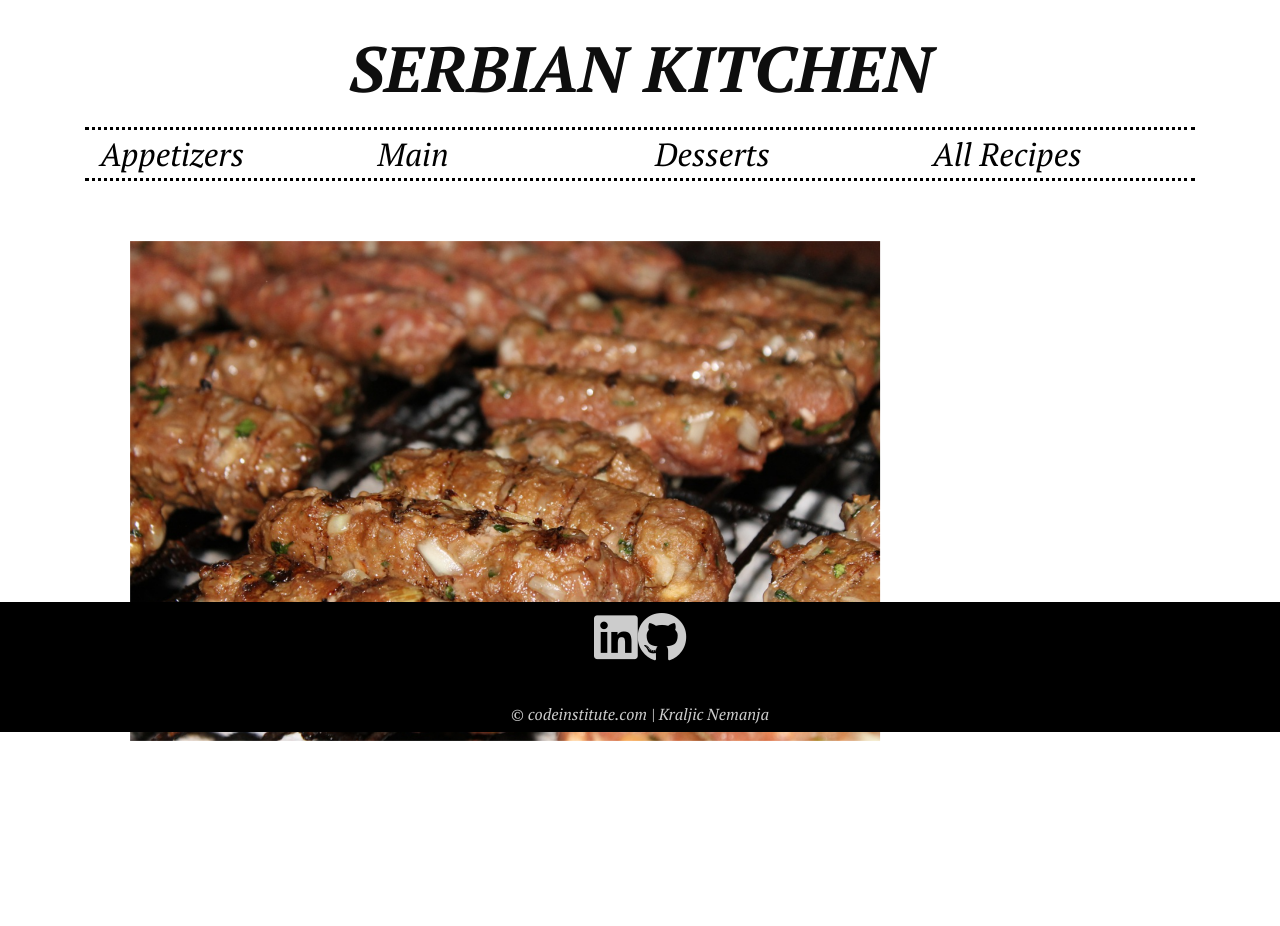
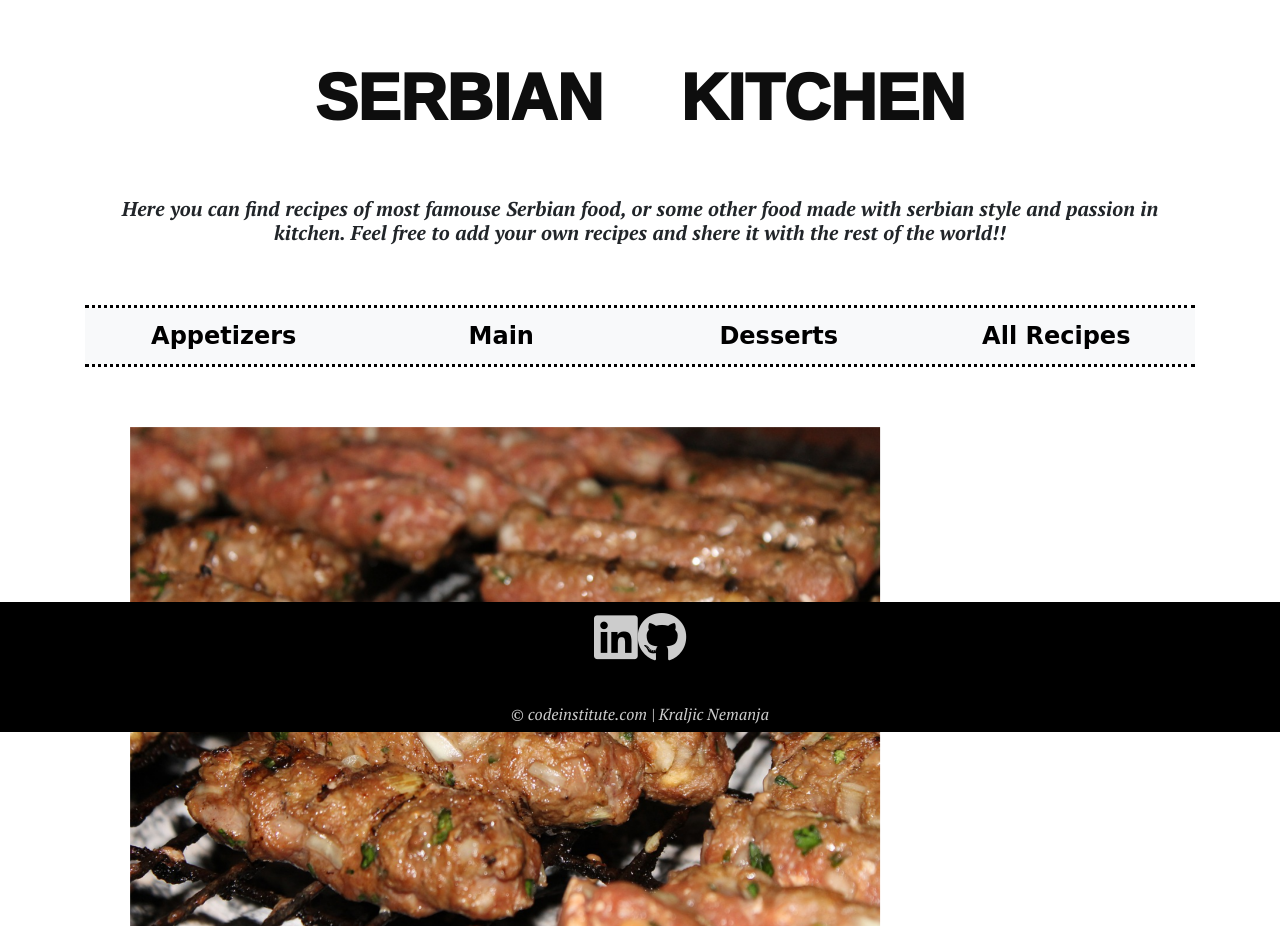
Before and after one commit to Kraljiccar/Milestone-Project-3-Recipes, a Flask app: page / in a window 1280 px wide. Shown: the part 68-994 px from the top of the page. Before the commit the page ends 809 px from the top, so only its background shows below. Run offline with Flask 2, Linux system fonts and the light colour scheme; some libraries are stand-ins or nearby versions.

Commit message:
headline new font, added site description, styled menu on index page

```diff
--- a/static/css/style.css
+++ b/static/css/style.css
@@ -49,20 +49,26 @@ body{
     width:50px;
 }
 
+/* Index page */
+
 .recipe-headline{
     text-align: center;
 }
 .recipe-headline h1 {
-    font-weight: 700;
-    font-style: normal;
+    font-weight: 950;
     font-size: 4rem;
     color: rgb(14, 14, 14);
-    margin-top: 30px;
-    margin-bottom: 20px;
+    margin-top: 60px;
+    margin-bottom: 60px;
+    font-family: Papyrus, fantasy;
+    word-spacing: 60px;
+}
+
+.recipe-headline h5 {
+    font-weight: 700;
+    margin-bottom: 60px;
 
 }
-
-
 
 .underline{
 border-bottom: 3px dotted rgb(0, 0, 0);
@@ -74,7 +80,14 @@ display: block;
     margin-top: 10px;
     margin-bottom: 10px;
     color:rgb(0, 0, 0);
-    font-size: 2rem;
+    font-size: 1.5rem;
+    font-family: Comic Sans MS, Comic Sans, cursive;
+    font-weight: 700;
+
+}
+
+.row.category-link{
+    justify-content: center;
 }
 
 .category-link:hover{
--- a/templates/index.html
+++ b/templates/index.html
@@ -3,20 +3,22 @@
 
 <div class="recipe-headline">
 <h1>SERBIAN KITCHEN</h1>
+<h5>Here you can find recipes of most famouse Serbian food, or some other food made with serbian style and passion in kitchen.
+ Feel free to add your own recipes and shere it with the rest of the world!!</h5>
 </div>
 <span class="underline"></span>
 <div class="container">
   <div class="row">
-    <div class="col-sm">
+    <div class="col-lg-3 col-md-3 col-sm-6 col-6 d-flex justify-content-center text-center bg-light">
        <a class="category-link" href="{{ url_for('get_all', category='appetizers') }}">Appetizers</a>
     </div>
-    <div class="col-sm">
+    <div class="col-lg-3 col-md-3 col-sm-6 col-6 d-flex justify-content-center text-center bg-light">
       <a class="category-link" href="{{ url_for('get_all', category='main') }}">Main</a>
     </div>
-    <div class="col-sm">
+    <div class="col-lg-3 col-md-3 col-sm-6 col-6 d-flex justify-content-center text-center bg-light">
       <a class="category-link" href="{{ url_for('get_all', category='desserts') }}">Desserts</a>
     </div>
-    <div class="col-sm">
+    <div class="col-lg-3 col-md-3 col-sm-6 col-6 d-flex justify-content-center text-center bg-light">
       <a class="category-link" href="{{ url_for('get_all', category='all') }}">All Recipes</a>
     </div>
   </div>
```
